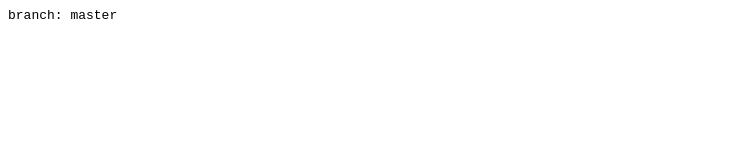
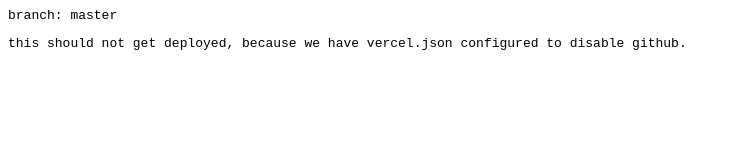
Before and after one commit to vercel-support/ignore-prod-branch-test, a plain HTML site: page index.html in a window 1280 px wide. Shown: the whole page, without its empty margins (0-738 px from the left). Drawn offline with Linux system fonts and the light colour scheme.

Commit message:
update text: should not get deployd - git disabled

```diff
--- a/index.html
+++ b/index.html
@@ -1 +1,3 @@
 <pre>branch: master</pre>
+
+<pre>this should not get deployed, because we have vercel.json configured to disable github.</pre>
```
